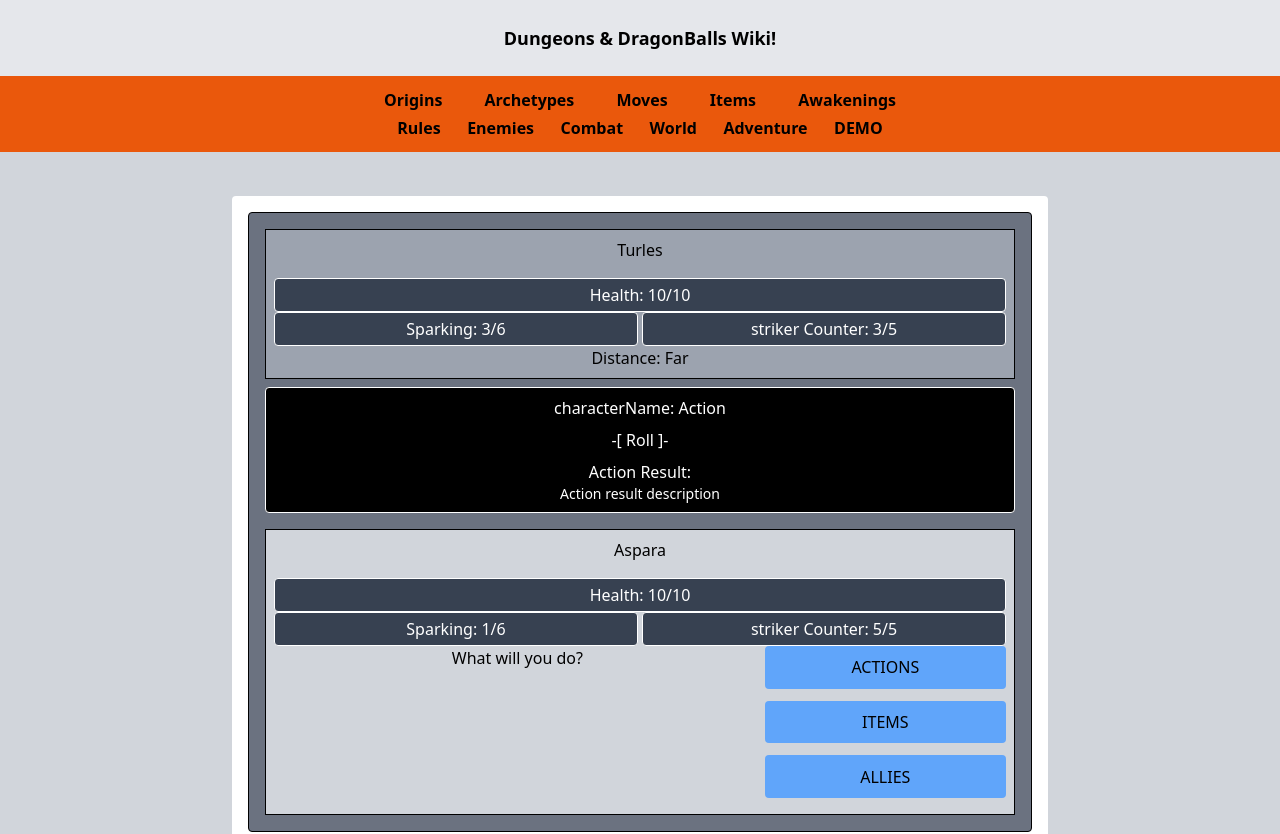
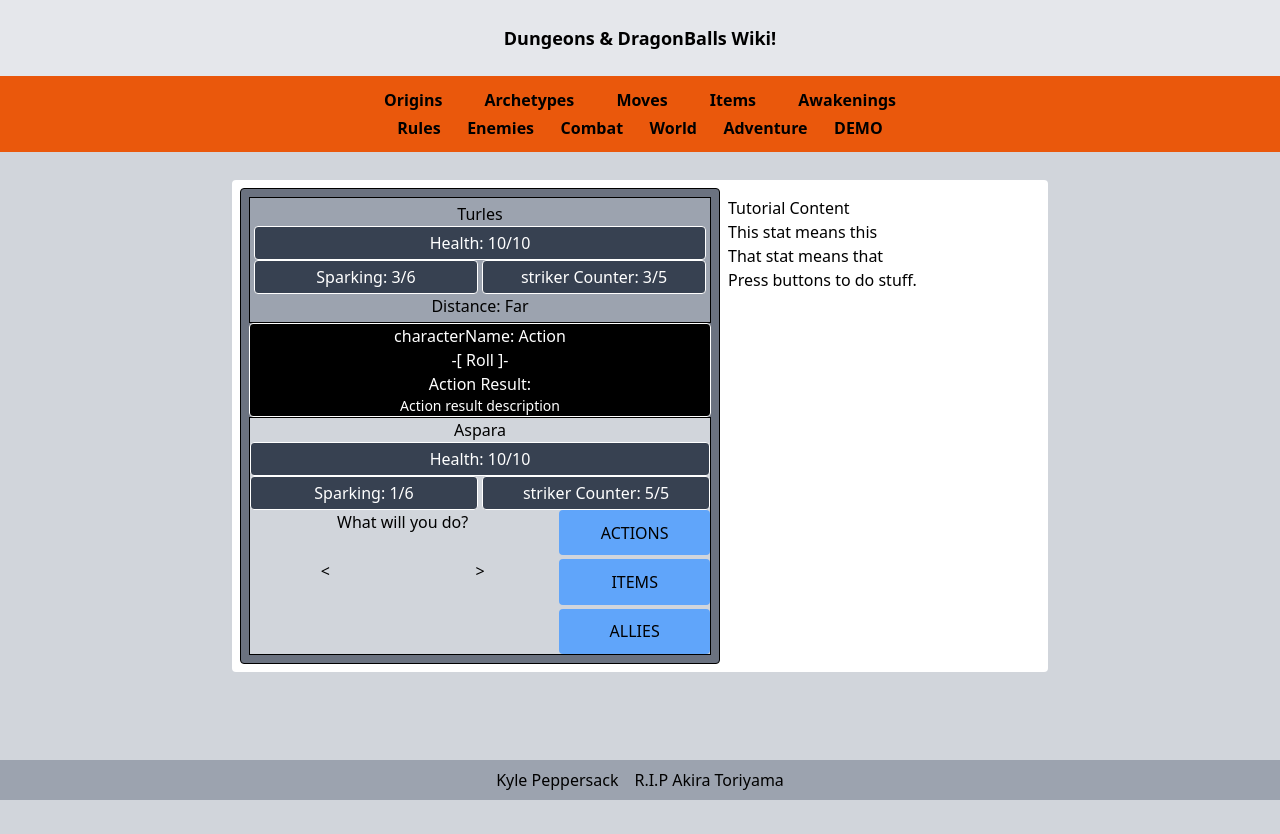
Before and after one commit to KylePep/ddbwiki, a Next.js app: page /demo in a window 1280 px wide. Shown: the top 834 px of the page. After the commit the page ends 800 px from the top, so only its background shows below. Built offline with nearby package versions, Linux system fonts and the light colour scheme.

Commit message:
preparing menu for pagination

```diff
--- a/app/demo/page.tsx
+++ b/app/demo/page.tsx
@@ -49,7 +49,7 @@
   function PlayerMenu (){
     return (
       <>
-            <p className='mb-4'>{Player.base.name}</p>
+            <p className=''>{Player.base.name}</p>
 
                   <div>
                       <p className='bg-gray-700 border border-white text-white rounded px-2 py-1'>
@@ -74,7 +74,7 @@
 
             <div className='grid grid-cols-3 gap-1'>
 
-            <div className='grid grid-cols-2 col-span-2 grid-rows-3 gap-1 min-h-36 mb-4'>
+            <div className='grid grid-cols-2 col-span-2 grid-rows-3 gap-1 min-h-36'>
 
                 {selectMenu === "base" &&
                 <>
@@ -103,16 +103,18 @@
                   ))}
                 </>
                 }
+                <div>{`<`}</div>
+                <div>{`>`}</div>
             </div>
 
 
               <div className='grid grid-cols-1 gap-1'>
 
-                  {selectMenu != "action" ? <button onClick={() => setSelectMenu("action")} className=' bg-blue-400 mb-2 px-2 py-1 rounded hover:text-white'>ACTIONS</button> : <button onClick={() => setSelectMenu("base")} className=' bg-blue-400 mb-2 px-2 py-1 rounded hover:text-white'>RETURN</button>}
+                  {selectMenu != "action" ? <button onClick={() => setSelectMenu("action")} className=' bg-blue-400 px-2 py-1 rounded hover:text-white'>ACTIONS</button> : <button onClick={() => setSelectMenu("base")} className=' bg-blue-400 px-2 py-1 rounded hover:text-white'>RETURN</button>}
 
-                  {selectMenu != "item" ? <button onClick={() => setSelectMenu("item")} className='bg-blue-400 mb-2 px-2 py-1 rounded hover:text-white'>ITEMS</button> :<button onClick={() => setSelectMenu("base")} className=' bg-blue-400 mb-2 px-2 py-1 rounded hover:text-white'>RETURN</button>}
+                  {selectMenu != "item" ? <button onClick={() => setSelectMenu("item")} className='bg-blue-400 px-2 py-1 rounded hover:text-white'>ITEMS</button> :<button onClick={() => setSelectMenu("base")} className=' bg-blue-400 px-2 py-1 rounded hover:text-white'>RETURN</button>}
 
-                  {selectMenu != "ally" ? <button onClick={() => setSelectMenu("ally")} className='bg-blue-400 mb-2 px-2 py-1 rounded hover:text-white'>ALLIES</button> : <button onClick={() => setSelectMenu("base")} className=' bg-blue-400 mb-2 px-2 py-1 rounded hover:text-white'>RETURN</button>}
+                  {selectMenu != "ally" ? <button onClick={() => setSelectMenu("ally")} className='bg-blue-400 px-2 py-1 rounded hover:text-white'>ALLIES</button> : <button onClick={() => setSelectMenu("base")} className=' bg-blue-400 px-2 py-1 rounded hover:text-white'>RETURN</button>}
 
               </div>
             </div>
@@ -127,10 +129,10 @@
         <p className='text-center'>Experience a one on one battle between the character Aspara and Turles!</p>
       </div> */}
 
-      <div className='my-4 bg-white rounded p-4 grid grid-cols-1 '>
-        <div className='bg-gray-500 border border-solid border-black rounded p-4'>
-          <div className=' text-center bg-gray-400 border border-solid border-black p-2'>
-            <p className='mb-4'>
+      <div className='flex bg-white rounded p-2'>
+        <div className=' w-3/5 bg-gray-500 border border-solid border-black rounded p-2'>
+          <div className=' text-center bg-gray-400 border border-solid border-black p-1'>
+            <p className=''>
             {Boss.base?.displayName}
             </p>
                 <div>
@@ -154,10 +156,10 @@
               <p>Distance: Far</p>
             </div>
           </div>
-          <div className='my-2 text-center text-white'>
-            <div className='bg-black border border-white rounded px-2 py-2'>
+          <div className=' text-center text-white'>
+            <div className='bg-black border border-white rounded'>
               <p className=''>characterName: Action</p>
-              <p className='my-2'>
+              <p className=''>
                 {`-[ Roll ]-`}
               </p>
               <p className=''>Action Result: </p>
@@ -166,11 +168,17 @@
               </p>
             </div>
           </div>
-          <div className=' text-center mt-4 bg-gray-300 border border-solid border-black p-2'>
+          <div className=' text-center bg-gray-300 border border-solid border-black '>
 
             <PlayerMenu/>
 
           </div>
+        </div>
+        <div className='w-2/5 p-2'>
+          <p>Tutorial Content</p>
+          <p>This stat means this</p>
+          <p>That stat means that</p>
+          <p>Press buttons to do stuff.</p>
         </div>
       </div>
 
```
